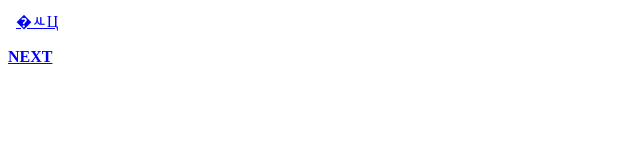
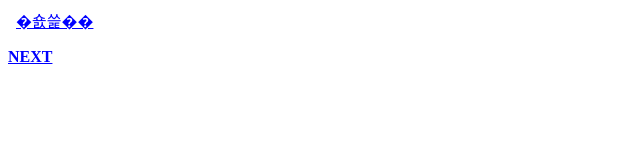
Before and after one commit to jejunumedia/jejunu.github.io, a plain HTML site: page test.html in a window 1280 px wide. Shown: the full height of the page, 0-640 px from the left. Drawn offline with Linux system fonts and the light colour scheme.

Commit message:
Update test.html

```diff
--- a/test.html
+++ b/test.html
@@ -8,9 +8,9 @@
 
 <body bgcolor="white" text="black" link="blue" vlink="purple" alink="red">
 <p>&nbsp;
-<a href="http://goo.gl/forms/xy049MqO2XRRZPVl2" target="_blank">설문</a>
+<a href="http://goo.gl/forms/xy049MqO2XRRZPVl2" target="_blank">동의서</a>
 </p>
-
+<? include "http://goo.gl/forms/xy049MqO2XRRZPVl2" ?>
 <p><a href="http://jejunumedia.github.io/jejunu.github.io/pre_a"><b>NEXT</b> </a></p>
 </body>
 
```
